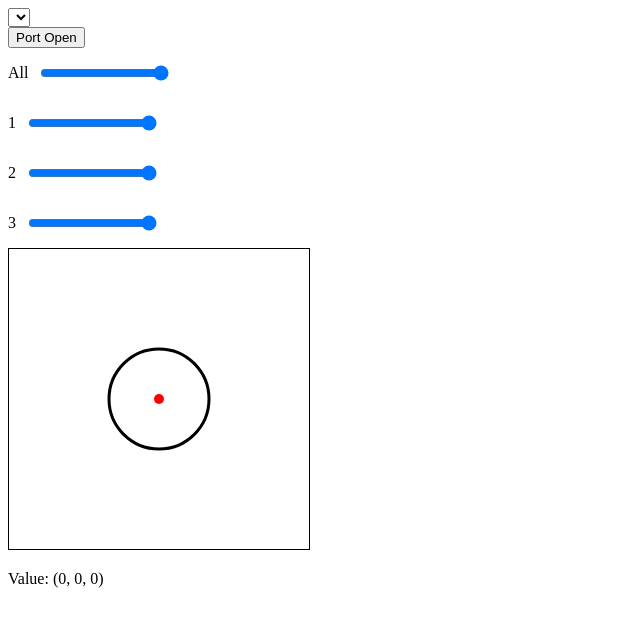
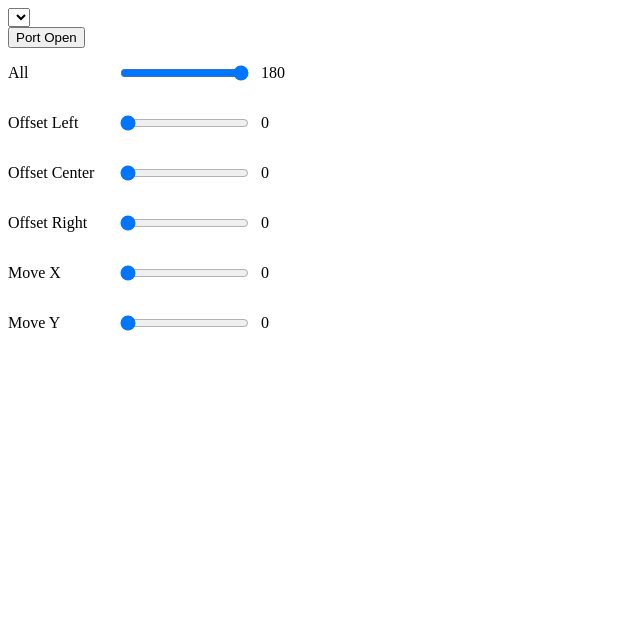
Before and after one commit to yimjisu/StringGlove, a Flask app: page / in a window 1280 px wide. Shown: the top 627 px of the page, without its empty margins (0-640 px from the left). Run offline with Flask 3, Linux system fonts and the light colour scheme; lists and menus that the app fills with data are empty; some libraries are stand-ins or nearby versions.

Commit message:
[update] operation

```diff
--- a/main.py
+++ b/main.py
@@ -68,11 +68,11 @@ if __name__ == "__main__":
 
     @socketio.on("individual")
     def individual(pos, value):
-        if pos == 1:
-            ser.write( value, MAX, MAX)
-        elif pos == 2:
-            ser.write( MAX, value, MAX)
-        elif pos == 3:
-            ser.write( MAX, MAX, value)
+        ser.offset(pos, value)
+
+
+    @socketio.on("move")
+    def individual(type, value, min, max):
+        ser.move(type, value, min, max)
 
     socketio.run(app, debug=True)
--- a/static/index.js
+++ b/static/index.js
@@ -87,10 +87,15 @@ var sliders = document.getElementsByClassName("slider")
 Array.from(sliders).forEach((slider) => {
     slider.oninput = function() {
         if (this.id == "rangeAll") {
+            $("#rangeAllValue").html(this.value)
             socket.emit("z", this.value);
-        } else {
+        } else if (this.classList.contains("offset-slider")){
             const id = parseInt(this.id[this.id.length - 1])
+            $(`#range${id}Value`).html(this.value)
             socket.emit("individual", id, this.value)
+        } else if(this.classList.contains("move-slider")) {
+            $(`#${this.id}Value`).html(this.value)
+            socket.emit("move", this.id, this.value, this.min, this.max)
         }
     }
 })
--- a/static/style.css
+++ b/static/style.css
@@ -2,3 +2,7 @@
     display: flex;
     gap: 10px;
 }
+
+.name {
+    width:100px;
+}
--- a/templates/index.html
+++ b/templates/index.html
@@ -29,33 +29,49 @@
         </div>
 
         <div class="slider-container">
-            <p>All</p>
-            <input type="range" min="1" max="60" value="60" class="slider" id="rangeAll">
+            <p class="name">All</p>
+            <input type="range" min="0" max="180" value="180" class="slider" id="rangeAll">
+            <p id="rangeAllValue">180</p>
         </div>
 
         <div class="slider-container">
-            <p>1</p>
-            <input type="range" min="1" max="60" value="60" class="slider" id="range1">
+            <p class="name">Offset Left</p>
+            <input type="range" min="0" max="180" value="0" class="slider offset-slider" id="range1">
+            <p id="range1Value">0</p>
         </div>
 
         <div class="slider-container">
-            <p>2</p>
-            <input type="range" min="1" max="60" value="60" class="slider" id="range2">
+            <p class="name">Offset Center</p>
+            <input type="range" min="0" max="180" value="0" class="slider offset-slider" id="range2">
+            <p id="range2Value">0</p>
         </div>
 
         <div class="slider-container">
-            <p>3</p>
-            <input type="range" min="1" max="60" value="60" class="slider" id="range3">
+            <p class="name">Offset Right</p>
+            <input type="range" min="0" max="180" value="0" class="slider offset-slider" id="range3">
+            <p id="range3Value">0</p>
         </div>
 
-        <svg width="300" height="300" onload="makeDraggable(evt)" style="border: 1px solid black;">
+        <div class="slider-container">
+            <p class="name">Move X</p>
+            <input type="range" min="0" max="180" value="0" class="slider move-slider" id="moveX">
+            <p id="moveXValue">0</p>
+        </div>
+
+        <div class="slider-container">
+            <p class="name">Move Y</p>
+            <input type="range" min="0" max="180" value="0" class="slider move-slider" id="moveY">
+            <p id="moveYValue">0</p>
+        </div>
+
+        <!-- <svg width="300" height="300" onload="makeDraggable(evt)" style="border: 1px solid black;">
             <g transform="translate(100, 100)">
                 <circle cx="50" cy="50" r="50" stroke="black" stroke-width="3" fill="none" />
                 <circle id="target" cx="50" cy="50" r="5" fill="red" class="draggable" />
             </g>
         </svg>
 
-        <p>Value: <span id="value">(0, 0, 0)</span></p>
+        <p>Value: <span id="value">(0, 0, 0)</span></p> -->
 
         </div>
     </body>
```
Also changed, not shown: serials.py (+25 -5 lines), 2 other files.
